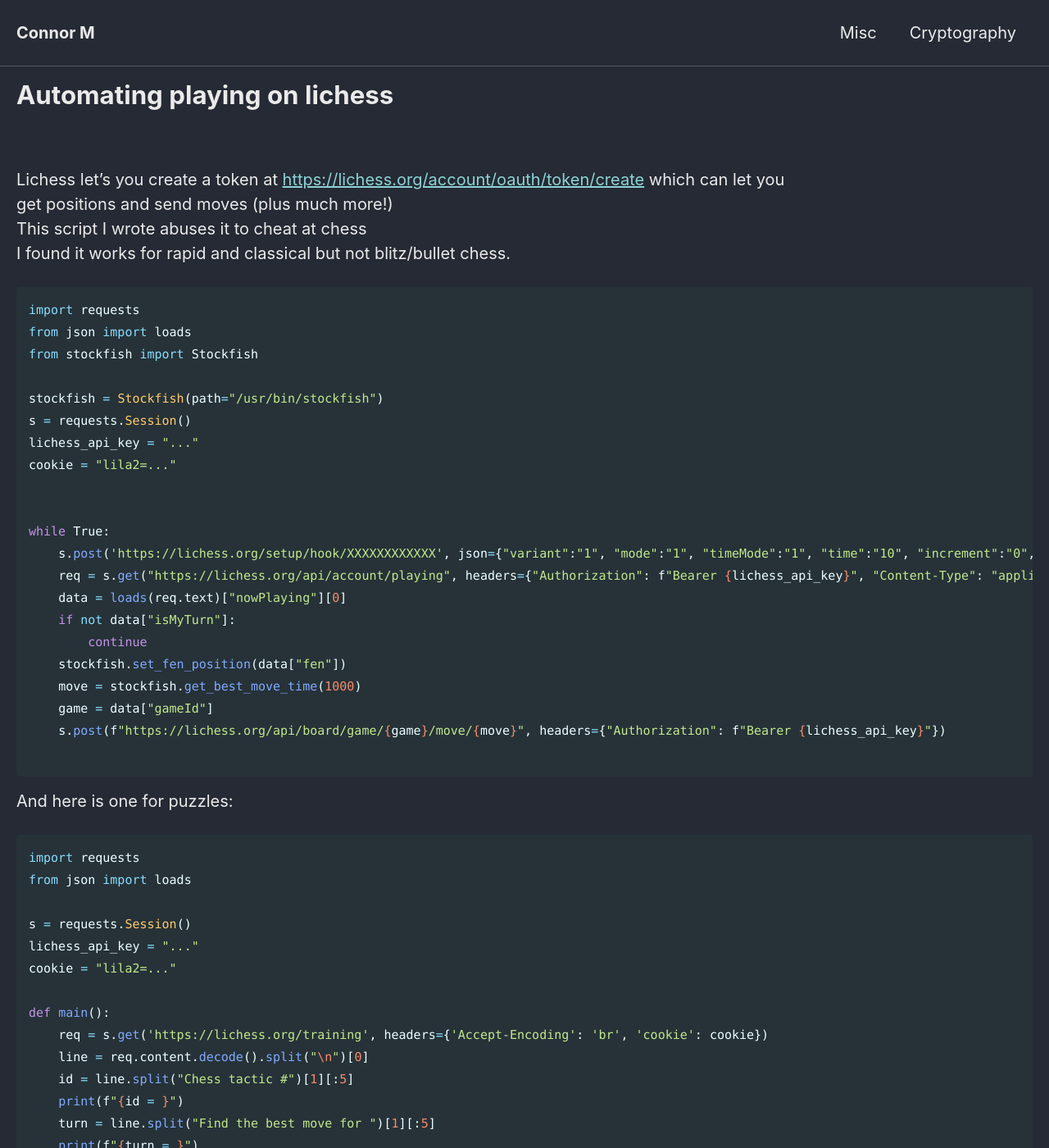
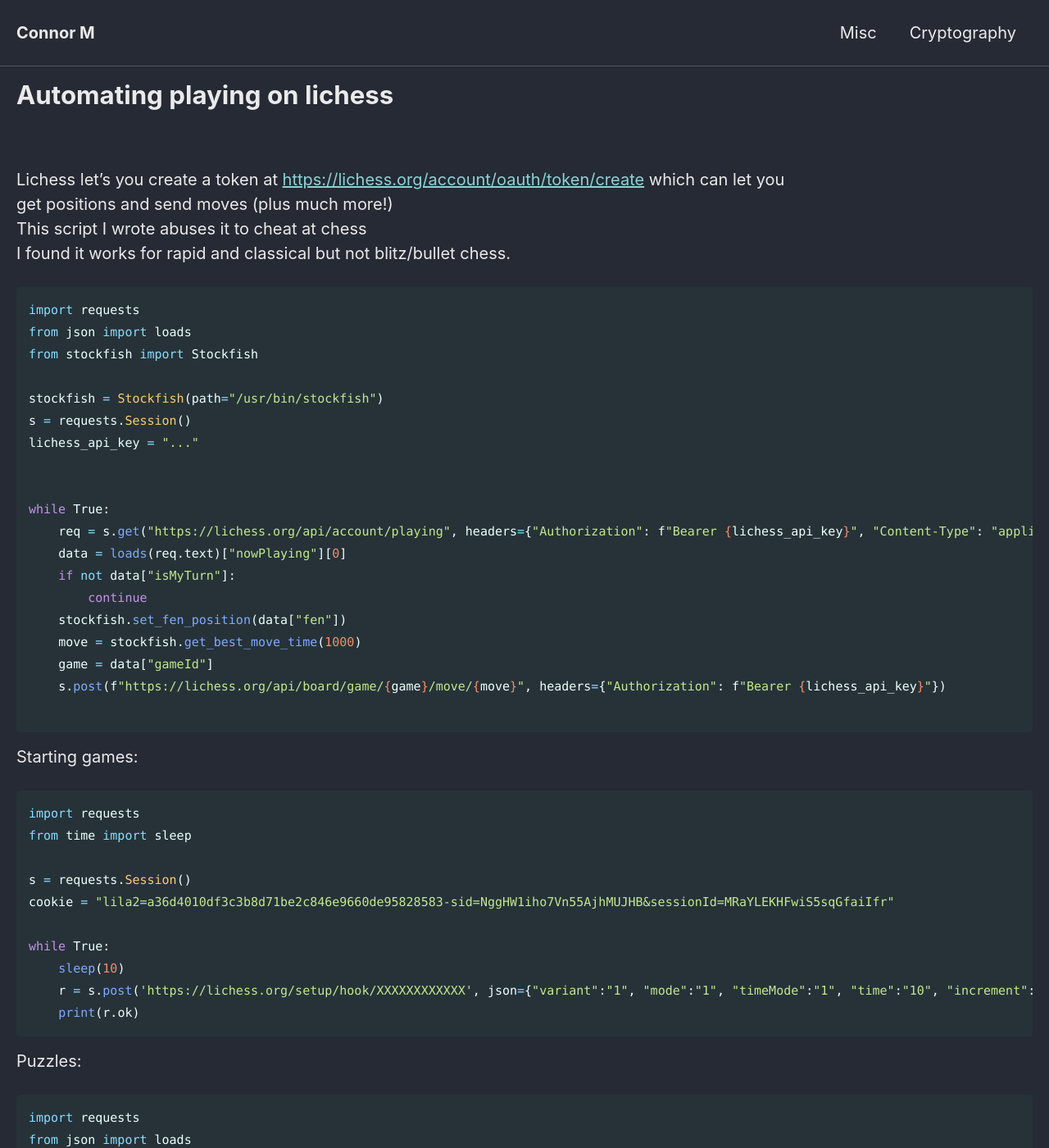
Before and after one commit to Connor-McCartney/Connor-McCartney.github.io, a Jekyll site: the page built from _pages/misc/lichess.md, in a window 1280 px wide and 1400 px high. Shown: the whole window at 82% size. Built offline with Jekyll 4.4.1, drawn with Linux system fonts in a browser that asks for light colours; cached includes are drawn as plain includes.

Commit message:
Update lichess.md

````diff
--- a/_pages/misc/lichess.md
+++ b/_pages/misc/lichess.md
@@ -18,11 +18,9 @@ from stockfish import Stockfish
 stockfish = Stockfish(path="/usr/bin/stockfish")
 s = requests.Session()
 lichess_api_key = "..."
-cookie = "lila2=..."
 
 
 while True:
-    s.post('https://lichess.org/setup/hook/XXXXXXXXXXXX', json={"variant":"1", "mode":"1", "timeMode":"1", "time":"10", "increment":"0", "days":"2", "days_range":"2", "color":"random"}, headers={'cookie': cookie})
     req = s.get("https://lichess.org/api/account/playing", headers={"Authorization": f"Bearer {lichess_api_key}", "Content-Type": "application/json"})
     data = loads(req.text)["nowPlaying"][0]
     if not data["isMyTurn"]:
@@ -34,8 +32,23 @@ while True:
 
 ```
 
+Starting games:
 
-And here is one for puzzles:
+```python
+import requests
+from time import sleep
+
+s = requests.Session()
+cookie = "lila2=a36d4010df3c3b8d71be2c846e9660de95828583-sid=NggHW1iho7Vn55AjhMUJHB&sessionId=MRaYLEKHFwiS5sqGfaiIfr"
+
+while True:
+    sleep(10)
+    r = s.post('https://lichess.org/setup/hook/XXXXXXXXXXXX', json={"variant":"1", "mode":"1", "timeMode":"1", "time":"10", "increment":"0", "days":"2", "days_range":"2", "color":"random"}, headers={'cookie': cookie})
+    print(r.ok)
+```
+
+
+Puzzles:
 
 ```python
 import requests
````
